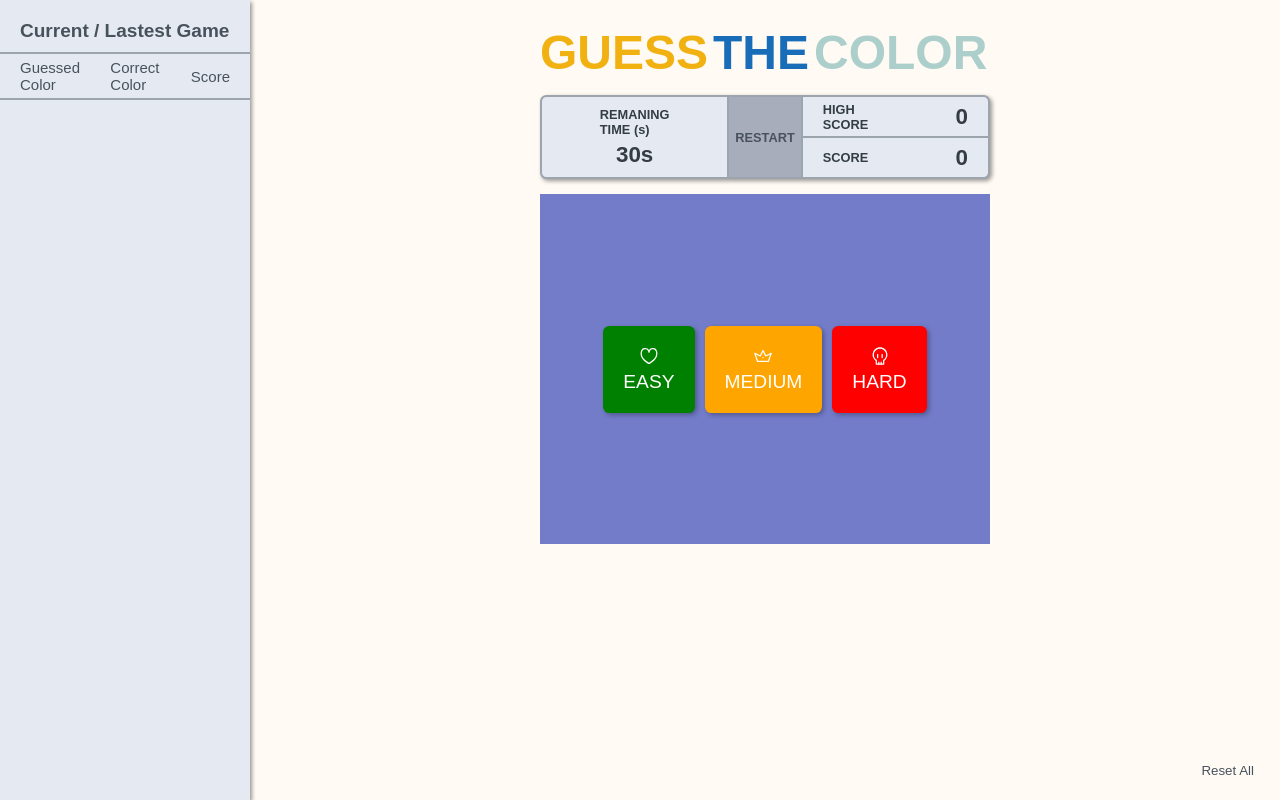
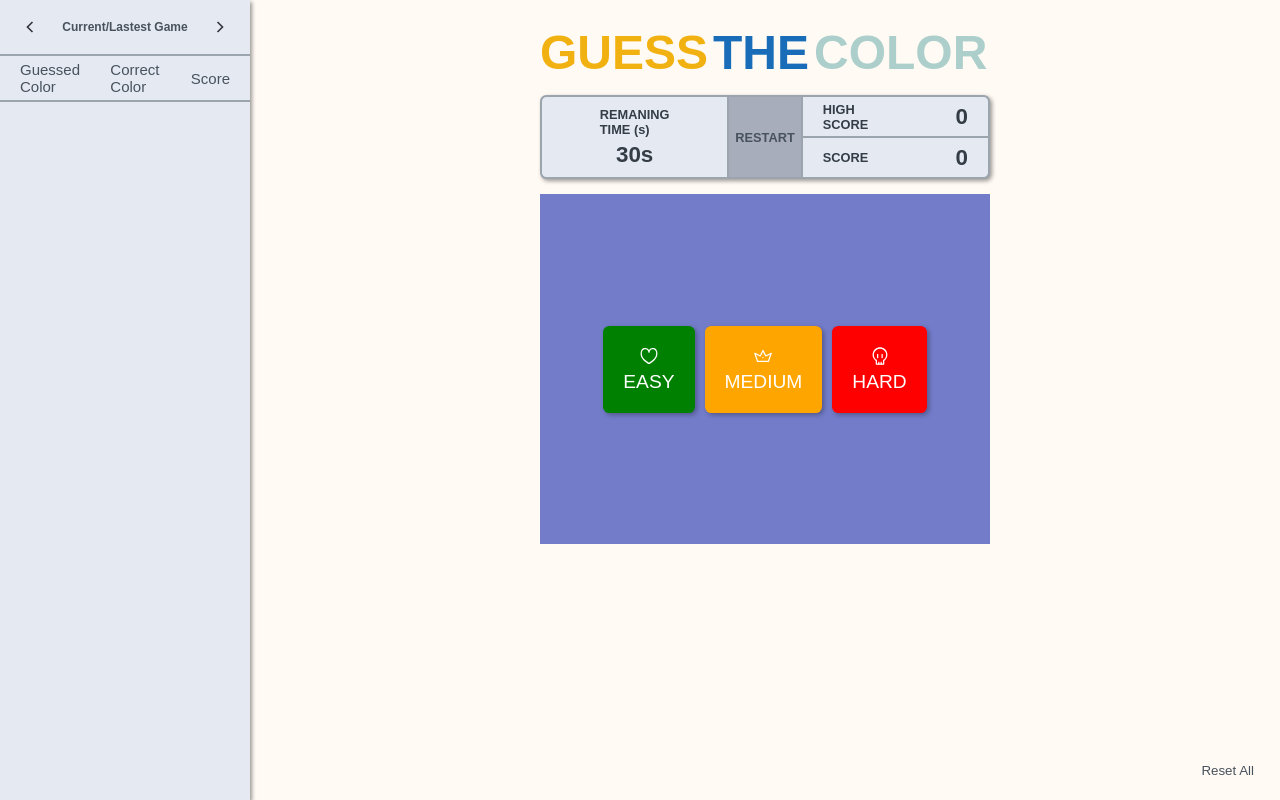
Before and after one commit to niltonc/color-game, a Next.js app: page / in a window 1280 px wide. Built offline with nearby package versions, Linux system fonts and the light colour scheme.

Commit message:
feat: update sidebar component

```diff
--- /dev/null
+++ b/src/components/Sidebar/historyTab.tsx
@@ -0,0 +1,38 @@
+import React from 'react';
+import {
+  ScoreContainer,
+  SidebarContainer,
+  TabContainer,
+  Text,
+  Title
+} from './styles';
+import Button from '../Button';
+import Image from 'next/image';
+import Right from '@/assets/Expand_right.svg';
+import Left from '@/assets/Expand_left.svg';
+
+interface HistoryTab {
+  onClick?: () => void;
+}
+
+const HistoryTab = ({ onClick }: HistoryTab) => {
+  return (
+    <>
+      <TabContainer>
+        <Button variant="link" onClick={onClick}>
+          <Image src={Left} width={20} height={20} alt="Left" />
+        </Button>
+        <Title>Current/Lastest Game</Title>
+        <Button variant="link" onClick={onClick}>
+          <Image src={Right} width={20} height={20} alt="Right" />
+        </Button>
+      </TabContainer>
+      <ScoreContainer>
+        <Text>Guessed Color</Text>
+        <Text>Correct Color</Text>
+        <Text>Score</Text>
+      </ScoreContainer>
+    </>
+  );
+};
+export default HistoryTab;
--- a/src/components/Sidebar/index.tsx
+++ b/src/components/Sidebar/index.tsx
@@ -1,20 +1,17 @@
 import React from 'react';
-import {
-  ScoreContainer,
-  SidebarContainer,
-  Text,
-  TitleContainer
-} from './styles';
-
-const Sidebar: React.FC<ChildrenProp> = ({ children }) => {
+import { SidebarContainer } from './styles';
+import HistoryTab from './historyTab';
+import ScoresTab from './scoresTab';
+interface SidebarProps {
+  children?: React.ReactNode;
+  tab?: boolean;
+  onClick?: () => void;
+}
+const Sidebar: React.FC<SidebarProps> = ({ children, tab, onClick }) => {
   return (
     <SidebarContainer>
-      <TitleContainer>Current / Lastest Game</TitleContainer>
-      <ScoreContainer>
-        <Text>Guessed Color</Text>
-        <Text>Correct Color</Text>
-        <Text>Score</Text>
-      </ScoreContainer>
+      {!tab && <HistoryTab onClick={onClick} />}
+      {tab && <ScoresTab onClick={onClick} />}
       {children}
     </SidebarContainer>
   );
--- /dev/null
+++ b/src/components/Sidebar/scoresTab.tsx
@@ -0,0 +1,44 @@
+import React from 'react';
+import {
+  ScoreContainer,
+  SidebarContainer,
+  TabContainer,
+  Text,
+  Title
+} from './styles';
+import Button from '../Button';
+import Image from 'next/image';
+import Right from '@/assets/Expand_right.svg';
+import Left from '@/assets/Expand_left.svg';
+
+interface HistoryTab {
+  onClick?: () => void;
+}
+const ScoresTab = ({ onClick }: HistoryTab) => {
+  return (
+    <>
+      <TabContainer>
+        <Button variant="link" onClick={onClick}>
+          <Image src={Left} width={20} height={20} alt="Left" />
+        </Button>
+        <Title>Players Score</Title>
+        <Button variant="link" onClick={onClick}>
+          <Image src={Right} width={20} height={20} alt="Right" />
+        </Button>
+      </TabContainer>
+      <ScoreContainer>
+        <div
+          style={{
+            display: 'flex',
+            justifyContent: 'space-around',
+            gap: 20
+          }}
+        >
+          <div style={{ width: 100 }}>Name</div>
+          <div>Score</div>
+        </div>
+      </ScoreContainer>
+    </>
+  );
+};
+export default ScoresTab;
--- a/src/components/Sidebar/styles.ts
+++ b/src/components/Sidebar/styles.ts
@@ -3,6 +3,7 @@ import theme from '@/styles/theme';
 
 export const SidebarContainer = styled.div`
   width: 250px;
+  height: 100vh;
   color: ${theme.colors.primary};
   box-shadow: ${theme.box.shadow};
   background-color: ${theme.colors.gray_50};
@@ -18,9 +19,16 @@ export const ScoreContainer = styled.div`
 export const Text = styled.span`
   font-size: 15px;
 `;
-export const TitleContainer = styled.div`
-  margin-top: 20px;
+export const Title = styled.div`
+  display: flex;
   font-weight: bold;
-  font-size: 1.19rem;
-  padding-inline: 20px;
+  width: 550px;
+  font-size: 12px;
+  justify-content: center;
 `;
+export const TabContainer = styled.div`
+  flex: 1;
+  display: flex;
+  align-items: center;
+  margin-block: 20px;
+`;
```
Also changed, not shown: src/assets/Expand_left.svg (added), src/assets/Expand_right.svg (added).
